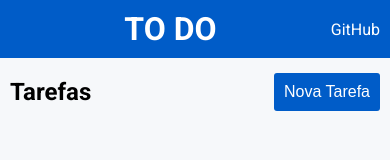
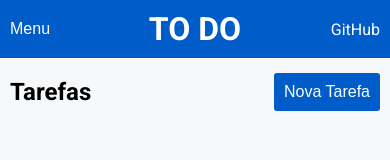
Before and after one commit to vinifortunato/todo-list, a plain HTML site: page index.html in a window 390 px wide. Drawn offline with Linux system fonts and the light colour scheme.

Commit message:
Added Menu

```diff
--- a/index.html
+++ b/index.html
@@ -11,9 +11,14 @@
   </head>
   <body>
     <header class="header">
-      <p></p>
-      <h1>TO DO</h1>
-      <a href="https://github.com/vinesky/todo-list" target="_blank">GitHub</a>
+      <div class="menu">
+        <button class="menu-button">Menu</button>
+        <p class="menu-item">Login</p>
+        <p class="menu-item">Cadastre-se</p>
+        <p class="menu-item">Ajuda</p>
+      </div>
+      <h1 class="header-title">TO DO</h1>
+      <a class="header-github-link" href="https://github.com/vinesky/todo-list" target="_blank">GitHub</a>
     </header>
     <main class="main">
       <div class="container">
--- a/style.css
+++ b/style.css
@@ -57,6 +57,16 @@ textarea {
   justify-content: space-between;
   padding: 10px;
   margin-bottom: 10px;
+}
+
+.header-title {
+  flex: 2;
+  text-align: center;
+}
+
+.header-github-link {
+  flex: 1;
+  text-align: right;
 }
 
 .main {
@@ -136,6 +146,33 @@ textarea {
   background-color: #F6F8FA;
 }
 
+.menu {
+  display: flex;
+  flex: 1;
+}
+
+.menu-button {
+  background-color: transparent;
+  padding: 0px;
+  margin: 0px;
+  display: none;
+}
+
+.menu-item {
+  padding: 0px 10px;
+}
+
+
+@media (max-width: 922px) {
+  .menu-button {
+    display: block;
+  }
+
+  .menu-item {
+    display: none;
+  }
+}
+
 @media (max-width: 576px) {
   .new-task-popup-container {
     width: auto;
```
